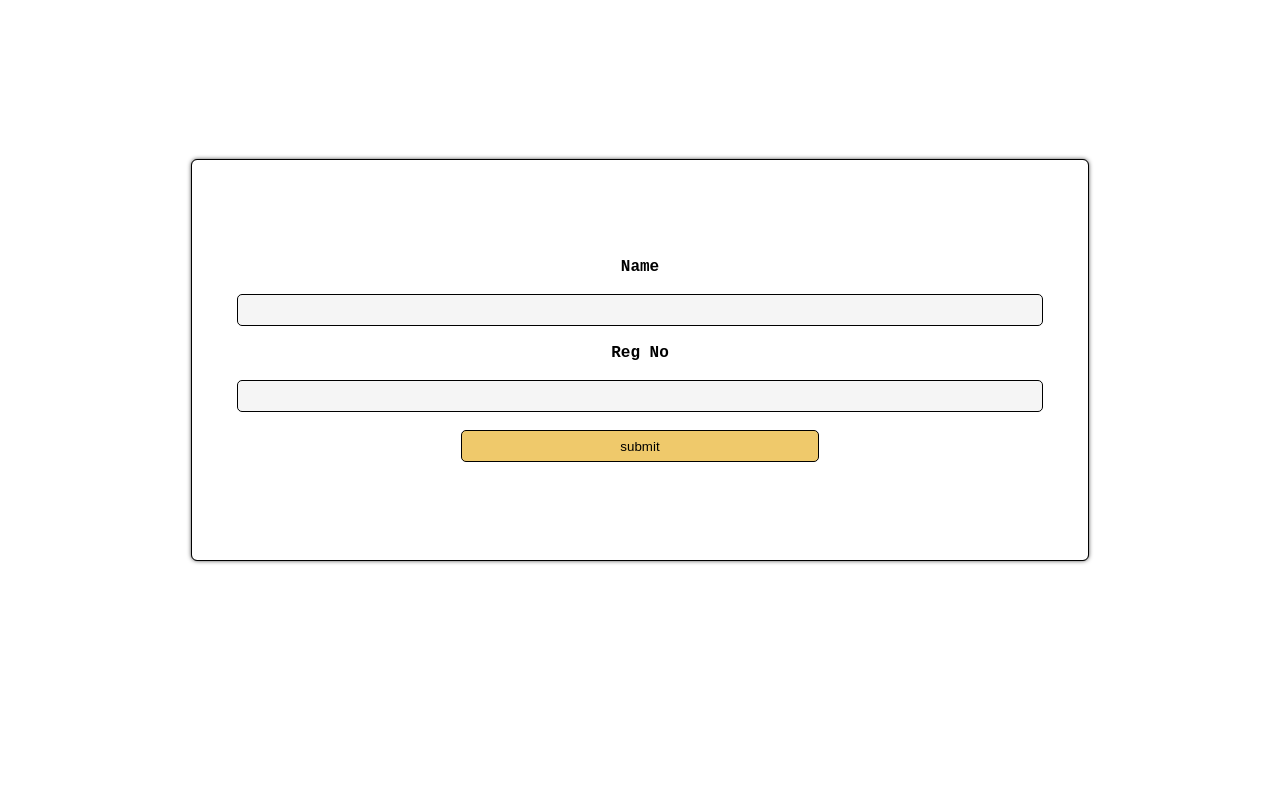
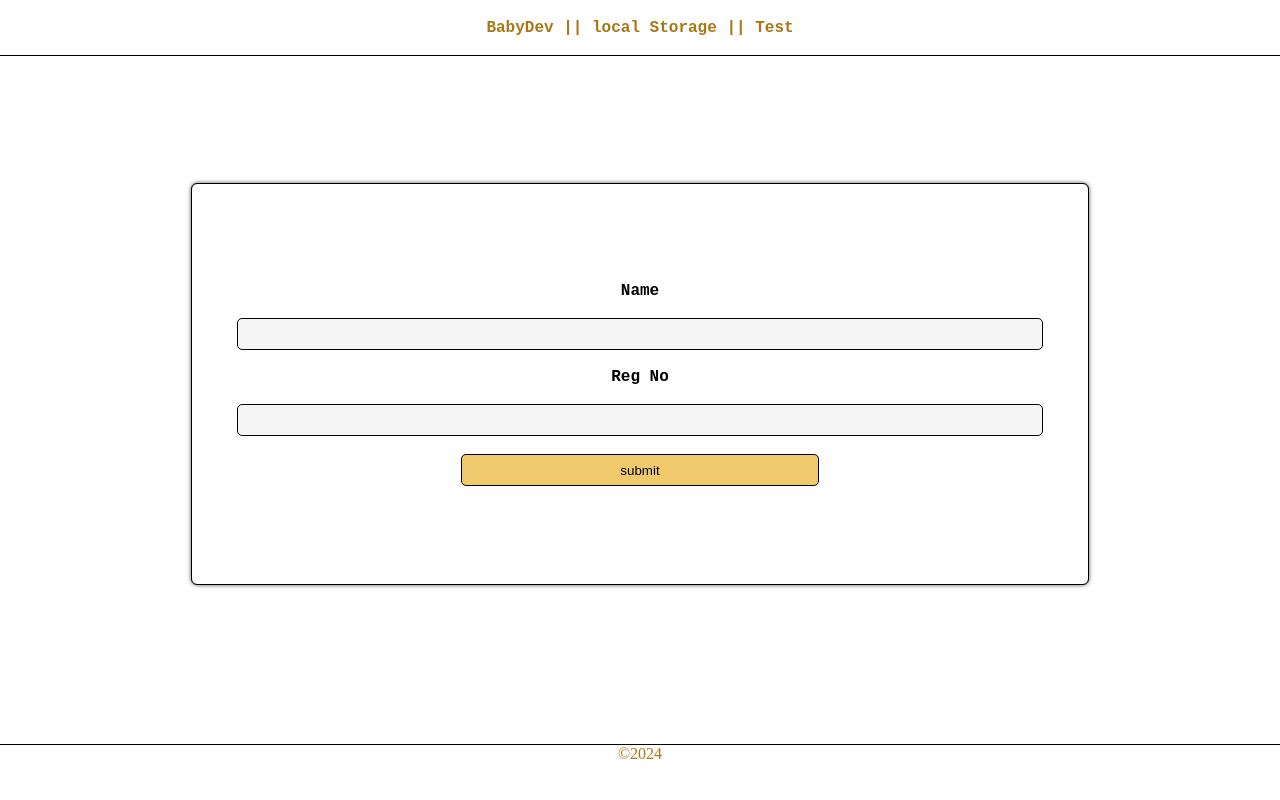
Before and after one commit to ByteConverge/Local-Storage-test, a plain HTML site: page index.html in a window 1280 px wide. Drawn offline with Linux system fonts and the light colour scheme.

Commit message:
Header and footer added

```diff
--- a/index.html
+++ b/index.html
@@ -8,15 +8,17 @@
   </head>
   <body>
     <div class="container">
+      <header>BabyDev || local Storage || Test</header>
       <form class="inputSection">
         <label for="">Name</label><br />
-        <input type="text" required /><br />
+        <input type="text" maxlength="15" required /><br />
         <label for="">Reg No</label><br />
-        <input type="text" required /><br />
+        <input type="text" required maxlength="15" /><br />
         <button>submit</button>
       </form>
       <output class="outputSection"> </output>
       <button class="clear d-None">Clear</button>
+      <footer>&copy;2024</footer>
     </div>
     <script type="module" src="script.js"></script>
   </body>
--- a/style.css
+++ b/style.css
@@ -16,6 +16,19 @@ body {
   place-items: center;
   gap: 1rem;
 }
+header {
+  position: fixed;
+  top: 0;
+  height: 7vh;
+  width: 100%;
+  display: flex;
+  align-items: center;
+  justify-content: center;
+  border-bottom: 1px solid black;
+  font-family: "Courier New", Courier, monospace;
+  font-weight: bolder;
+  color: rgb(170, 119, 23);
+}
 
 form {
   height: 50vh;
@@ -27,6 +40,7 @@ form {
   outline: 1px solid black;
   border-radius: 5px;
   box-shadow: 0 0 5px black;
+  margin-top: 3rem;
 }
 
 label,
@@ -83,7 +97,7 @@ input:focus {
   width: 100%;
   padding-left: 1rem;
   min-height: 5vh;
-  font-size: 1.4rem;
+  font-size: 1rem;
   display: flex;
   align-items: center;
   font-family: "Courier New", Courier, monospace;
@@ -96,6 +110,12 @@ input:focus {
   font-size: larger;
 }
 
-.d-None {
-  /* display: none; */
+footer {
+  position: fixed;
+  bottom: 0;
+  width: 100vw;
+  height: 7vh;
+  text-align: center;
+  border-top: 1px solid black;
+  color: rgb(170, 119, 23);
 }
```
